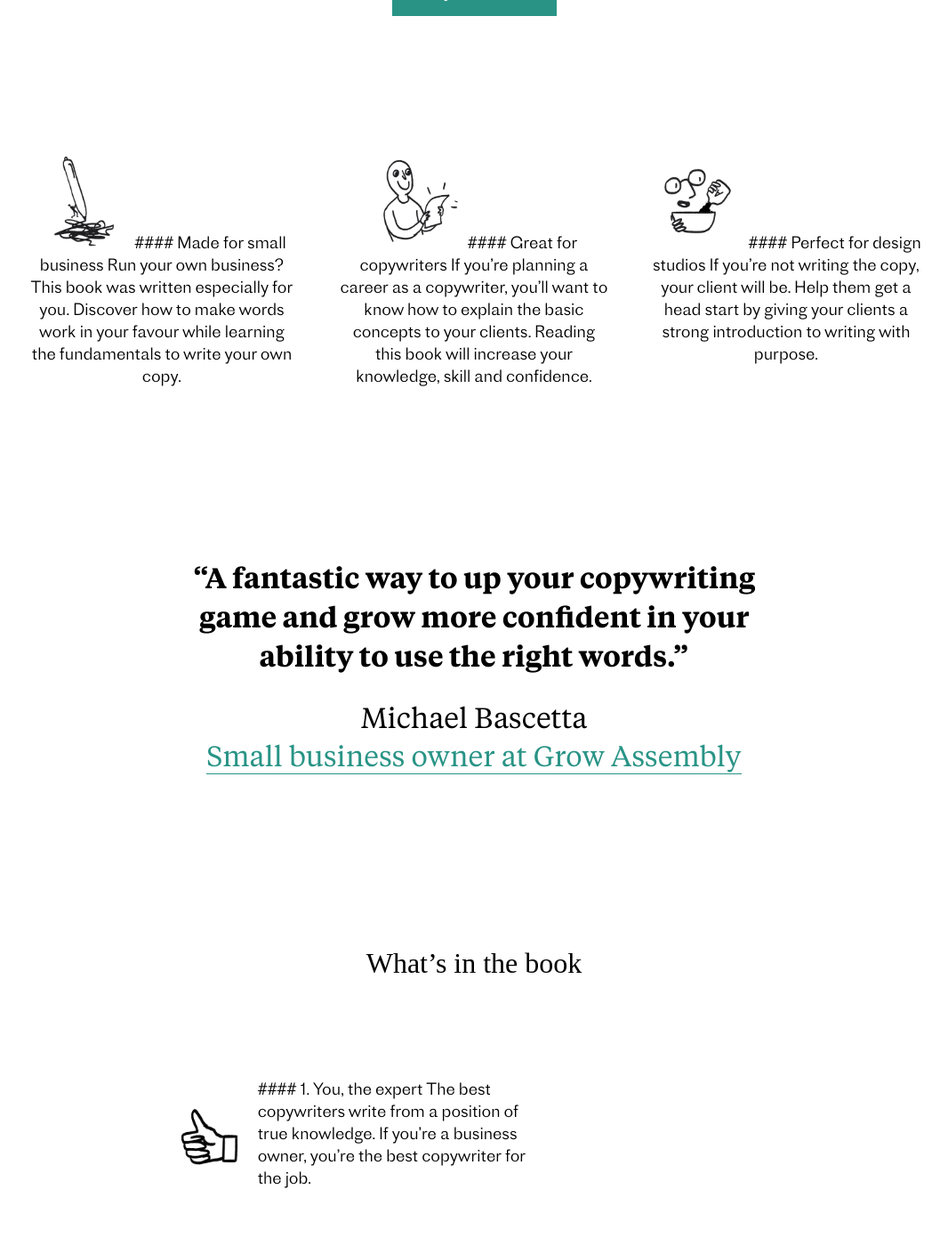
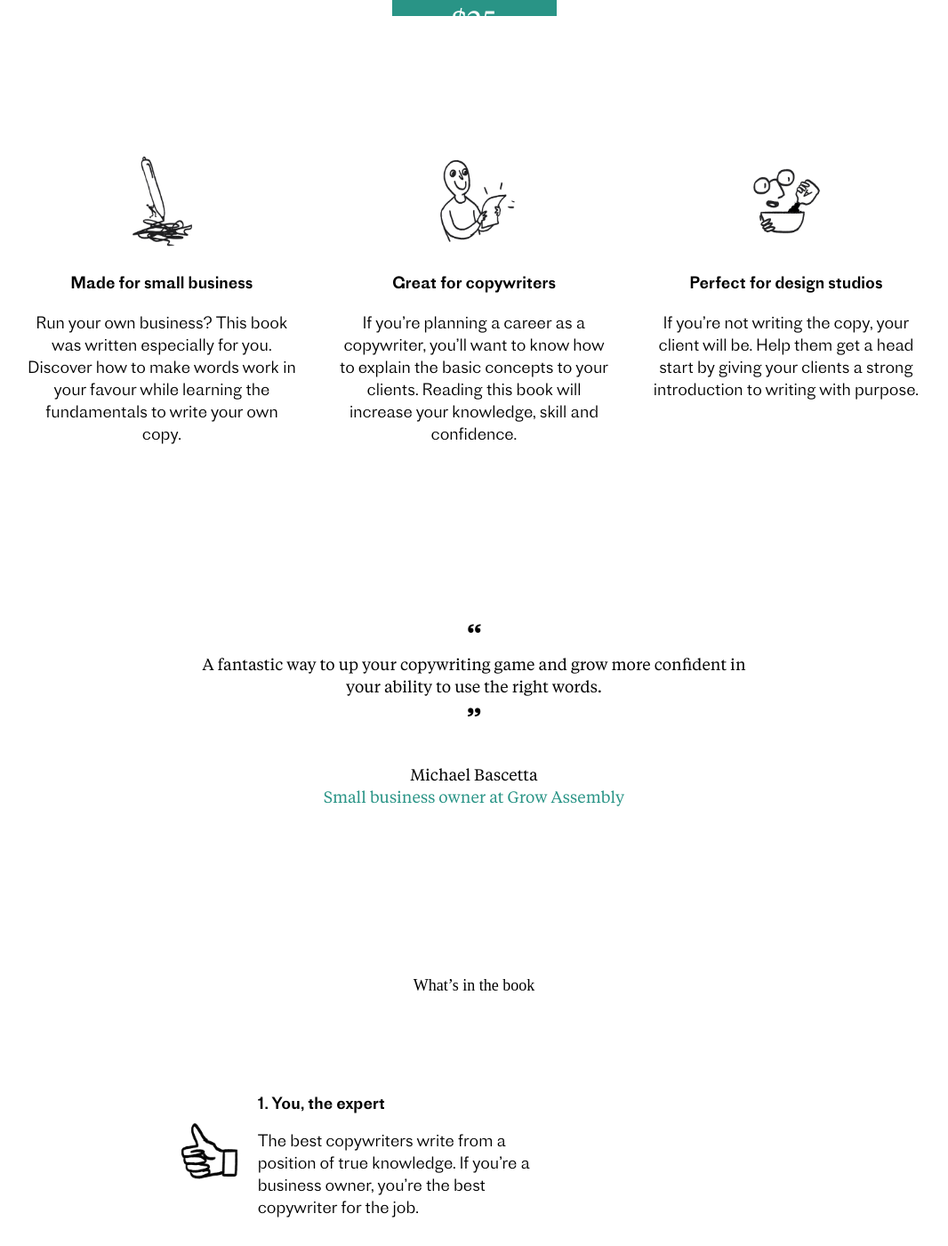
Before and after one commit to copywrongtocopywriter/copywrongtocopywriter.github.io, a Jekyll site: the page built from index.markdown, in a window 1280 px wide and 1400 px high, scrolled down 1146 px. Shown: the whole window at 89% size, without its empty margins (107-1173 px from the left). Built offline with Jekyll 4.4.1, drawn with Linux system fonts in a browser that asks for light colours; some of the changed text lies outside the part shown.

Commit message:
Fix markdown filter

```diff
--- a/_layouts/homepage.html
+++ b/_layouts/homepage.html
@@ -24,61 +24,61 @@ layout: homepage
     <main>
       <section class="blurb">
         {{ content }}
-        <button>{{ page['Buy Now Button'] | markdown }}</button>
+        <button>{{ page['Buy Now Button'] | markdownify }}</button>
       </section>
       <section class="features">
         <div>
           <img src="assets/intro-pen.gif" alt="Person with a giant pen">
-          {{ page['Column One Text'] | markdown }}
+          {{ page['Column One Text'] | markdownify }}
         </div>
         <div>
           <img src="assets/intro-guy2.gif" alt="Person looking at some paper">
-          {{ page['Column Two Text'] | markdown }}
+          {{ page['Column Two Text'] | markdownify }}
         </div>
         <div>
           <img src="assets/intro-magic.gif" alt="Person making magic">
-          {{ page['Column Three Text'] | markdown }}
+          {{ page['Column Three Text'] | markdownify }}
         </div>
       </section>
       <blockquote>
-        <q>{{ page['Quote One Text'] | markdown }}</q>
+        <q>{{ page['Quote One Text'] | markdownify }}</q>
         <cite>
-          <div class="author">{{ page['Quote One Author'] | markdown }}</div>
-          <div class="link"><a target="_blank" href="{{ page['Quote One Link URL'] | markdown }}">{{ page['Quote One Link'] | markdown }}</a></div>
+          <div class="author">{{ page['Quote One Author'] | markdownify }}</div>
+          <div class="link"><a target="_blank" href="{{ page['Quote One Link URL'] | markdownify }}">{{ page['Quote One Link'] | markdownify }}</a></div>
         </cite>
       </blockquote>
       <section class="whats-in">
-        <h2>{{ page['List Title'] | markdown }}</h2>
+        <h2>{{ page['List Title'] | markdownify }}</h2>
         <div class="block-wrapper">
           <img src="assets/witb-1.png" alt="Thumbs up">
           <div class="text-wrapper">
-            {{ page['List Item One Text'] | markdown }}
+            {{ page['List Item One Text'] | markdownify }}
           </div>
         </div>
         <div class="block-wrapper">
           <img src="assets/witb-2.png" alt="Shapes">
           <div class="text-wrapper">
-            {{ page['List Item Two Text'] | markdown }}
+            {{ page['List Item Two Text'] | markdownify }}
           </div>
         </div>
         <div class="block-wrapper">
           <img src="assets/witb-3.png" alt="">
           <div class="text-wrapper">
-            {{ page['List Item Three Text'] | markdown }}
+            {{ page['List Item Three Text'] | markdownify }}
           </div>
         </div>
       </section>
       <blockquote>
-        <q>{{ page['Quote Two Text'] | markdown }}</q>
+        <q>{{ page['Quote Two Text'] | markdownify }}</q>
         <cite>
-          <div class="author">{{ page['Quote Two Author'] | markdown }}</div>
-          <div class="link"><a target="_blank" href="{{ page['Quote Two Link URL'] | markdown }}">{{ page['Quote Two Link'] | markdown }}</a></div>
+          <div class="author">{{ page['Quote Two Author'] | markdownify }}</div>
+          <div class="link"><a target="_blank" href="{{ page['Quote Two Link URL'] | markdownify }}">{{ page['Quote Two Link'] | markdownify }}</a></div>
         </cite>
       </blockquote>
       <section class="subscribe">
         <div class="text">
-          <h3>{{ page['Newsletter Title'] | markdown }}</h3>
-          <p>{{ page['Newsletter Text'] | markdown }}</p>
+          <h3>{{ page['Newsletter Title'] | markdownify }}</h3>
+          <p>{{ page['Newsletter Text'] | markdownify }}</p>
         </div>
         <form action="" method="post">
           <input type="email" id="POST-email" placeholder="Your email here" required>
@@ -88,7 +88,7 @@ layout: homepage
       <section class="social">
         <img src="assets/instagram.png" alt="Instagram">
         <h3>Instagram</h3>
-        <p>{{ page['Instagram Text'] | markdown }}</p>
+        <p>{{ page['Instagram Text'] | markdownify }}</p>
         <a target="_blank" href="https://www.instagram.com/copywrongtocopywriter/">@copywrongtocopywriter</a>
       </section>
     </main>
@@ -144,9 +144,9 @@ layout: homepage
         <img src="assets/book-4.jpg">
       </div>
       <section class="about">
-        <div>{{ page['Footer Column One Text'] | markdown }}</div>
-        <div>{{ page['Footer Column Two Text'] | markdown }}</div>
-        <div>{{ page['Footer Column Three Text'] | markdown }}</div>
+        <div>{{ page['Footer Column One Text'] | markdownify }}</div>
+        <div>{{ page['Footer Column Two Text'] | markdownify }}</div>
+        <div>{{ page['Footer Column Three Text'] | markdownify }}</div>
       </section>
     </footer>
     <script type="text/javascript" src="assets/fastclick.js"></script>
```
